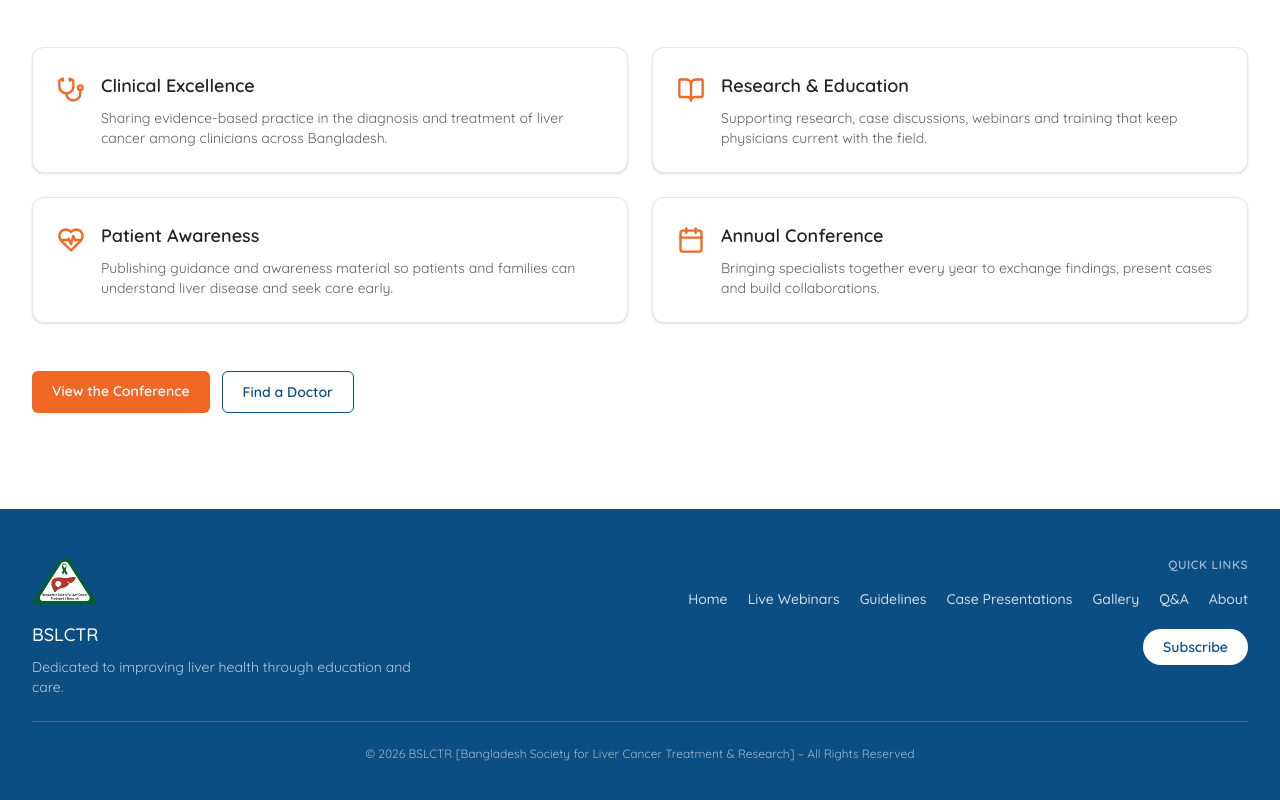
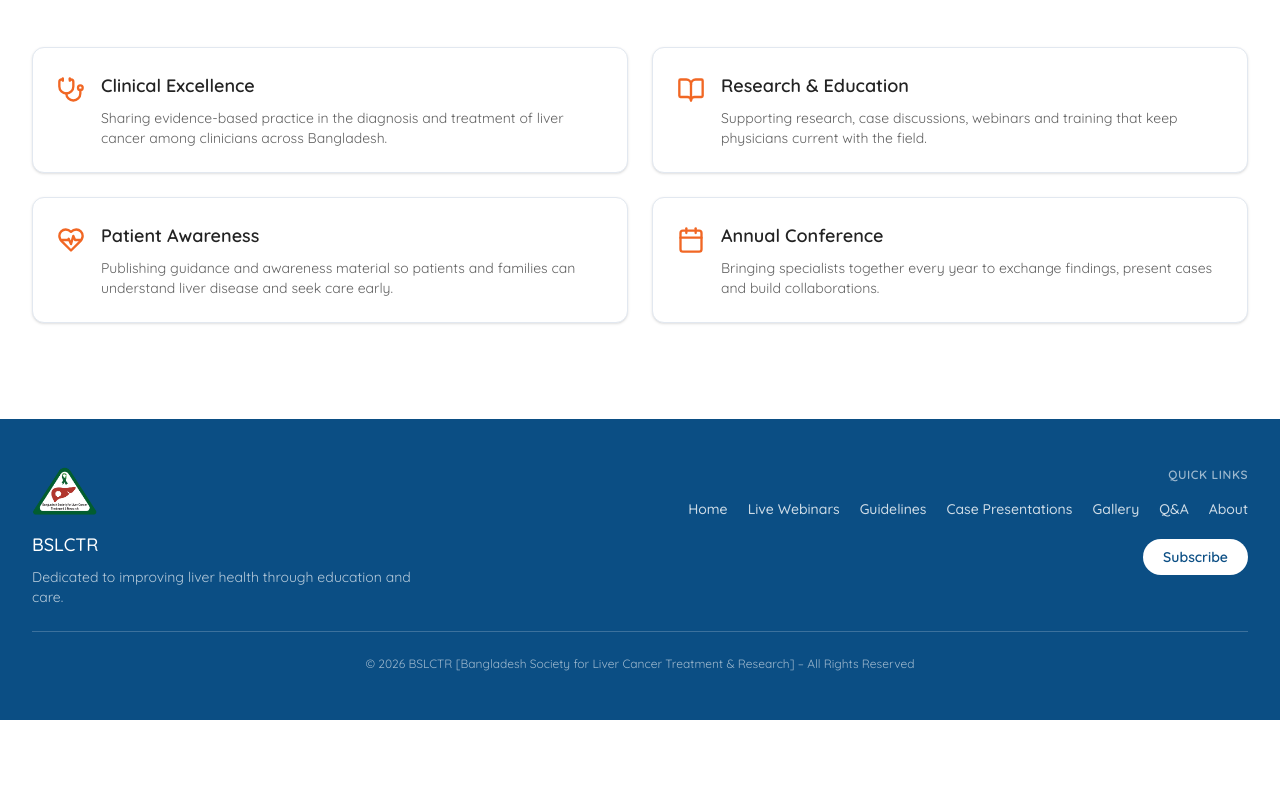
Before and after one commit to Muhammad-AIUB/BSLCTR, a Next.js app: page /about in a window 1280 px wide. Shown: the part 1654-2454 px from the top of the page. After the commit the page ends 2374 px from the top, so only its background shows below. Built offline with nearby package versions, Linux system fonts and the light colour scheme; no server answers; the database is empty.

Commit message:
style(about): remove the conference and doctor buttons
Co-Authored-By: Claude Opus 5.5 <noreply@anthropic.com>

```diff
--- a/src/app/(main)/about/page.tsx
+++ b/src/app/(main)/about/page.tsx
@@ -1,4 +1,3 @@
-import Link from "next/link";
 import { BookOpen, Calendar, HeartPulse, Stethoscope, Target, Eye } from "lucide-react";
 import { Section } from "@/components/ui/section";
 
@@ -108,21 +107,6 @@ export default function AboutPage() {
                         </div>
                     ))}
                 </div>
-
-                <div className="mt-12 flex flex-wrap gap-3">
-                    <Link
-                        href="/bslctrcon"
-                        className="rounded-md bg-primary px-5 py-2.5 text-sm font-semibold text-primary-foreground transition-opacity hover:opacity-90"
-                    >
-                        View the Conference
-                    </Link>
-                    <Link
-                        href="/doctors"
-                        className="rounded-md border border-secondary px-5 py-2.5 text-sm font-semibold text-secondary transition-colors hover:bg-secondary hover:text-secondary-foreground"
-                    >
-                        Find a Doctor
-                    </Link>
-                </div>
             </Section>
         </>
     );
```
